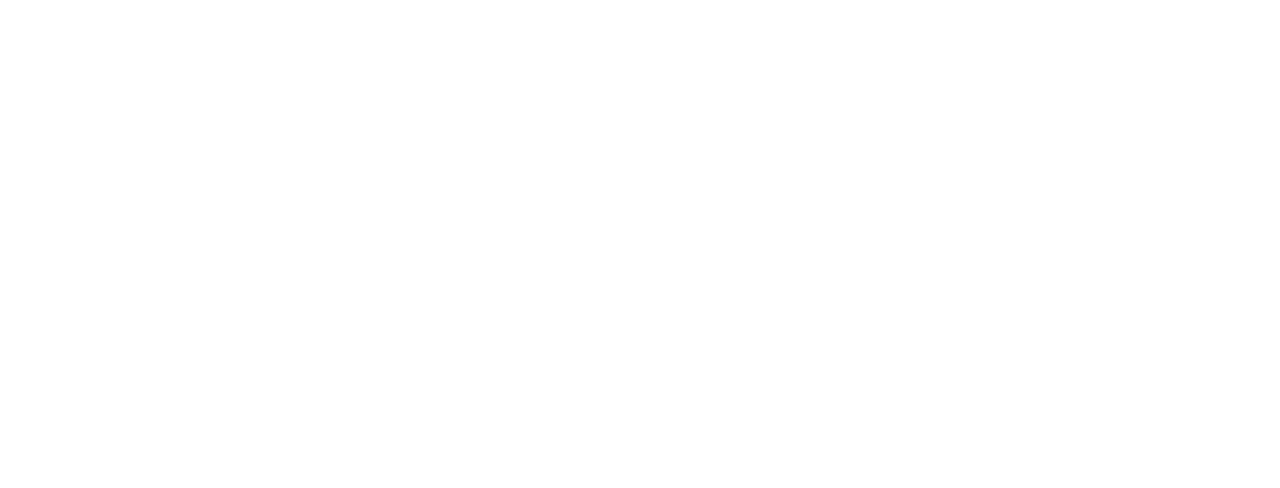
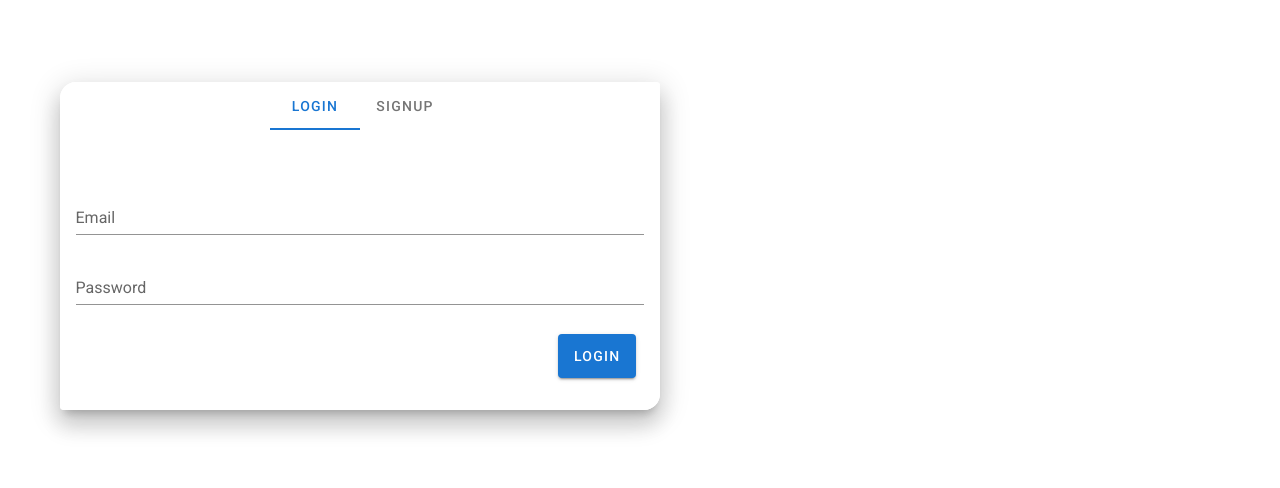
Before and after one commit to Shiva1608/GroceryStore-frontend, a Vue app: page / in a window 1280 px wide. Shown: the part 146-634 px from the top of the page. Built offline with nearby package versions, Linux system fonts and the light colour scheme; no server answers.

Commit message:
Add files via upload

```diff
--- a/src/router/index.js
+++ b/src/router/index.js
@@ -3,12 +3,18 @@
 import ManagerHome from "../views/ManagerHome.vue";
 import CustomerHome from "../views/CustomerHome.vue";
 import Cart from "../views/Cart.vue";
+import LoginSignup from "../views/LoginSignup.vue";
 
 Vue.use(VueRouter);
 
 const routes = [
   {
     path: "/",
+    name: "LoginSignup",
+    component: LoginSignup,
+  },
+  {
+    path: "/manager",
     name: "ManagerHome",
     component: ManagerHome,
   },
--- a/src/views/Cart.vue
+++ b/src/views/Cart.vue
@@ -6,7 +6,6 @@
     <h1 v-if="items.length === 0" style="text-align: center">
       NO ITEMS IN CART!
     </h1>
-    <br />
     <router-link v-if="items.length === 0" to="/customer"
       ><h3 style="text-align: center">Continue shopping ?</h3></router-link
     >
@@ -94,6 +93,7 @@
           sortable: false,
         },
       ],
+      email: null,
     };
   },
 
@@ -103,7 +103,8 @@
 
   methods: {
     loader: function () {
-      axios.get("http://127.0.0.1:5000/cart/1").then((res) => {
+      this.email = localStorage.getItem("email");
+      axios.get("http://127.0.0.1:5000/cart/" + this.email).then((res) => {
         this.items = res.data;
         this.items.forEach((item) => {
           this.total +=
@@ -113,7 +114,9 @@
     },
     deleteCartItem: function (prod_id) {
       axios
-        .delete("http://127.0.0.1:5000/cart/1?prod_id=" + prod_id)
+        .delete(
+          "http://127.0.0.1:5000/cart/" + this.email + "?prod_id=" + prod_id
+        )
         .then((response) => {
           console.log(response);
           this.loader();
@@ -124,7 +127,9 @@
     },
     placeOrder: async function () {
       try {
-        const res = await axios.patch("http://127.0.0.1:5000/cart/1");
+        const res = await axios.patch(
+          "http://127.0.0.1:5000/cart/" + this.email
+        );
         console.log(res);
         window.location = "/customer";
       } catch (err) {
--- a/src/views/CustomerHome.vue
+++ b/src/views/CustomerHome.vue
@@ -28,14 +28,27 @@
               </h5>
             </v-card-text>
             <v-btn
-              v-if="checkCart(prod.product_id)"
+              v-if="checkCart(prod.product_id) && prod.product_quantity > 0"
               class="ml-4 mb-4 mt-2"
               color="success"
               @click="toggleAddToCart(prod)"
             >
               Buy Now
             </v-btn>
-            <v-btn v-else class="ml-4 mb-4 mt-2" color="error"> In cart </v-btn>
+            <v-btn
+              v-if="prod.product_quantity === 0"
+              class="ml-4 mb-4 mt-2"
+              color="error"
+            >
+              Out of Stock
+            </v-btn>
+            <v-btn
+              v-if="!checkCart(prod.product_id)"
+              class="ml-4 mb-4 mt-2"
+              color="error"
+            >
+              In cart
+            </v-btn>
           </v-card>
         </v-col>
         <hr />
@@ -101,6 +114,7 @@
       categories: [],
       dialog: false,
       cart: [],
+      email: null,
       cart_item: {
         id: "",
         name: "",
@@ -121,8 +135,9 @@
 
   methods: {
     async loader() {
+      this.email = localStorage.getItem("email");
       try {
-        const res = await axios.get("http://127.0.0.1:5000/cart/1");
+        const res = await axios.get("http://127.0.0.1:5000/cart/" + this.email);
         this.cart = res.data;
         const response = await axios.get("http://127.0.0.1:5000/categories");
         this.categories = response.data.map((cat) => ({
@@ -188,7 +203,7 @@
       }
       axios
         .post(
-          "http://127.0.0.1:5000/cart/1",
+          "http://127.0.0.1:5000/cart/" + this.email,
           {
             prod_id: this.cart_item.id,
             quantity: this.cart_item.quantity,
--- /dev/null
+++ b/src/views/LoginSignup.vue
@@ -0,0 +1,207 @@
+<template>
+  <v-container fill-height>
+    <v-row align="center" justify="center">
+      <v-col>
+        <v-card class="pa-0 mb-4" elevation="15" shaped max-width="600">
+          <v-tabs v-model="tab" centered>
+            <v-tab :key="0">Login</v-tab>
+            <v-tab :key="1">Signup</v-tab>
+          </v-tabs>
+          <v-tabs-items v-model="tab">
+            <v-tab-item :key="0">
+              <v-form ref="login" @submit.prevent>
+                <br />
+                <v-card-text class="mt-4 pb-2">
+                  <v-text-field
+                    v-model="login.email"
+                    label="Email"
+                    :rules="[rules.email]"
+                    required
+                  ></v-text-field>
+                  <v-text-field
+                    v-model="login.password"
+                    label="Password"
+                    type="password"
+                    :rules="[rules.required]"
+                    required
+                  ></v-text-field>
+                  <v-card-text style="color: crimson" class="pt-0 pl-0 pb-0">{{
+                    error
+                  }}</v-card-text>
+                </v-card-text>
+                <v-card-actions class="justify-end pt-0 mb-4 pb-4 mr-4">
+                  <v-btn large type="submit" color="primary" @click="loginCheck"
+                    >Login</v-btn
+                  >
+                </v-card-actions>
+              </v-form>
+            </v-tab-item>
+
+            <v-tab-item :key="1">
+              <v-form ref="signup" @submit.prevent>
+                <v-card-text class="mt-4 pb-4">
+                  <v-text-field
+                    v-model="signup.username"
+                    label="Username"
+                    :rules="[rules.required]"
+                    required
+                  ></v-text-field>
+                  <v-text-field
+                    v-model="signup.email"
+                    label="Email"
+                    :rules="[rules.email]"
+                    required
+                  ></v-text-field>
+                  <v-select
+                    v-model="signup.role"
+                    :items="roles"
+                    label="Role"
+                    required
+                  ></v-select>
+                  <v-text-field
+                    v-model="signup.password"
+                    label="Password"
+                    :rules="password"
+                    type="password"
+                    required
+                  ></v-text-field>
+                </v-card-text>
+                <v-card-text style="color: crimson" class="pt-0 pb-0">{{
+                  error2
+                }}</v-card-text>
+                <v-card-actions class="justify-end pt-0 mb-4 pb-4 mr-4">
+                  <v-btn
+                    large
+                    type="submit"
+                    color="primary"
+                    @click="signupCheck"
+                    >Signup</v-btn
+                  >
+                </v-card-actions>
+              </v-form>
+            </v-tab-item>
+          </v-tabs-items>
+        </v-card>
+      </v-col>
+    </v-row>
+  </v-container>
+</template>
+
+<script>
+import axios from "axios";
+export default {
+  name: "LoginSignup",
+  data() {
+    return {
+      tab: 0,
+      login: {
+        email: "",
+        password: "",
+      },
+      signup: {
+        username: "",
+        email: "",
+        role: "",
+        password: "",
+      },
+      error: "",
+      error2: "",
+      rules: {
+        email: (value) => {
+          const pattern =
+            /^(([^<>()[\]\\.,;:\s@"]+(\.[^<>()[\]\\.,;:\s@"]+)*)|(".+"))@((\[[0-9]{1,3}\.[0-9]{1,3}\.[0-9]{1,3}\.[0-9]{1,3}])|(([a-zA-Z\-0-9]+\.)+[a-zA-Z]{2,}))$/;
+          return pattern.test(value) || "Invalid e-mail.";
+        },
+        required: (value) => !!value || "Required.",
+      },
+      password: [
+        (value) => !!value || "Password is required",
+        (value) =>
+          (value && value.length >= 8) ||
+          "Password must be at least 8 characters",
+        (value) =>
+          /^(?=.*[A-Z])/.test(value) ||
+          "Password must contain at least one uppercase letter",
+        (value) =>
+          /^(?=.*[a-z])/.test(value) ||
+          "Password must contain at least one lowercase letter",
+        (value) =>
+          /^(?=.*\d)/.test(value) ||
+          "Password must contain at least one number",
+        (value) =>
+          /^(?=.*[@$!%*?&])/.test(value) ||
+          "Password must contain at least one special character (@, $, !, %, *, ?, &)",
+      ],
+      roles: ["Customer", "Manager"],
+    };
+  },
+  methods: {
+    async loginCheck() {
+      if (!this.$refs.login.validate()) {
+        return;
+      }
+      try {
+        const response = await axios.post(
+          "http://127.0.0.1:5000/user-login",
+          this.login,
+          {
+            headers: {
+              "Content-Type": "application/json",
+            },
+          }
+        );
+        console.log(response);
+        if (response.data.message === "Success") {
+          this.error = "";
+          localStorage.setItem("auth-token", response.data.token);
+          localStorage.setItem("role", response.data.role);
+          localStorage.setItem("email", response.data.email);
+          const role = response.data.role;
+          if (role === "manager") {
+            window.location = "/manager";
+          } else if (role === "customer") {
+            window.location = "/customer";
+          }
+        } else {
+          this.error = response.data.error;
+        }
+      } catch (err) {
+        console.log(err);
+      }
+    },
+    async signupCheck() {
+      if (!this.$refs.signup.validate()) {
+        return;
+      }
+      try {
+        const response = await axios.post(
+          "http://127.0.0.1:5000/user-signup",
+          this.signup,
+          {
+            headers: {
+              "Content-Type": "application/json",
+            },
+          }
+        );
+        console.log(response);
+        if (response.data.message === "Success") {
+          this.error2 = "";
+          localStorage.setItem("auth-token", response.data.token);
+          localStorage.setItem("role", response.data.role);
+          localStorage.setItem("email", response.data.email);
+          const role = response.data.role;
+          if (role === "manager") {
+            window.location = "/manager";
+          } else if (role === "customer") {
+            window.location = "/customer";
+          }
+        } else {
+          this.error2 = response.data.error;
+        }
+      } catch (err) {
+        console.log(err);
+      }
+    },
+  },
+};
+</script>
--- a/src/views/ManagerHome.vue
+++ b/src/views/ManagerHome.vue
@@ -51,7 +51,7 @@
               <h5 class="text-h6">Available : {{ prod.product_quantity }}</h5>
             </v-card-text>
             <v-btn
-              class="ml-0 pl-0 mb-2"
+              class="ml-0 pl-4 mb-2"
               color="primary"
               large
               plain
@@ -158,7 +158,7 @@
               label="Product Price"
               type="number"
               required
-              :rules="rules"
+              :rules="number_rules"
             ></v-text-field>
             <v-select
               :items="units"
@@ -170,7 +170,7 @@
               label="Product quantity"
               required
               type="number"
-              :rules="rules"
+              :rules="number_rules"
             ></v-text-field>
           </v-form>
         </v-card-text>
@@ -237,7 +237,7 @@
               label="Product Price"
               type="number"
               required
-              :rules="rules"
+              :rules="number_rules"
             ></v-text-field>
             <v-select
               :items="units"
@@ -249,7 +249,7 @@
               label="Product quantity"
               required
               type="number"
-              :rules="rules"
+              :rules="number_rules"
             ></v-text-field>
           </v-form>
         </v-card-text>
@@ -285,6 +285,7 @@
       dialog3: false,
       selected: null,
       units: ["Rs/kg", "Rs/dozen", "Rs/litre", "Rs/piece"],
+      number_rules: [(value) => value > 0 || "Should be greater than 0!"],
       new_category: {
         name: "",
       },
```
